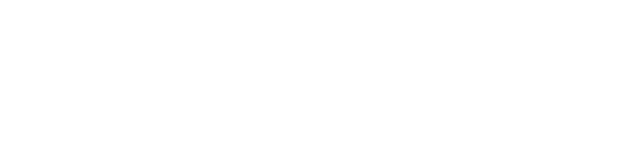
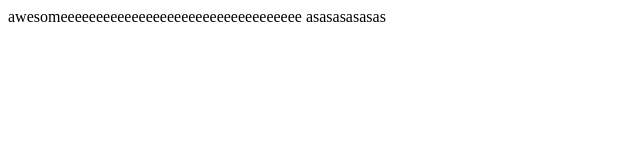
Before and after one commit to atulsharma2000/major_web, a plain HTML site: page index.html in a window 1280 px wide. Shown: the whole page, without its empty margins (0-640 px from the left). Drawn offline with Linux system fonts and the light colour scheme.

Commit message:
Update index.html

```diff
--- a/index.html
+++ b/index.html
@@ -7,6 +7,8 @@
     <title>Document</title>
 </head>
 <body>
+    awesomeeeeeeeeeeeeeeeeeeeeeeeeeeeeeeeeee
+    asasasasasas
 
 </body>
 </html>
```
